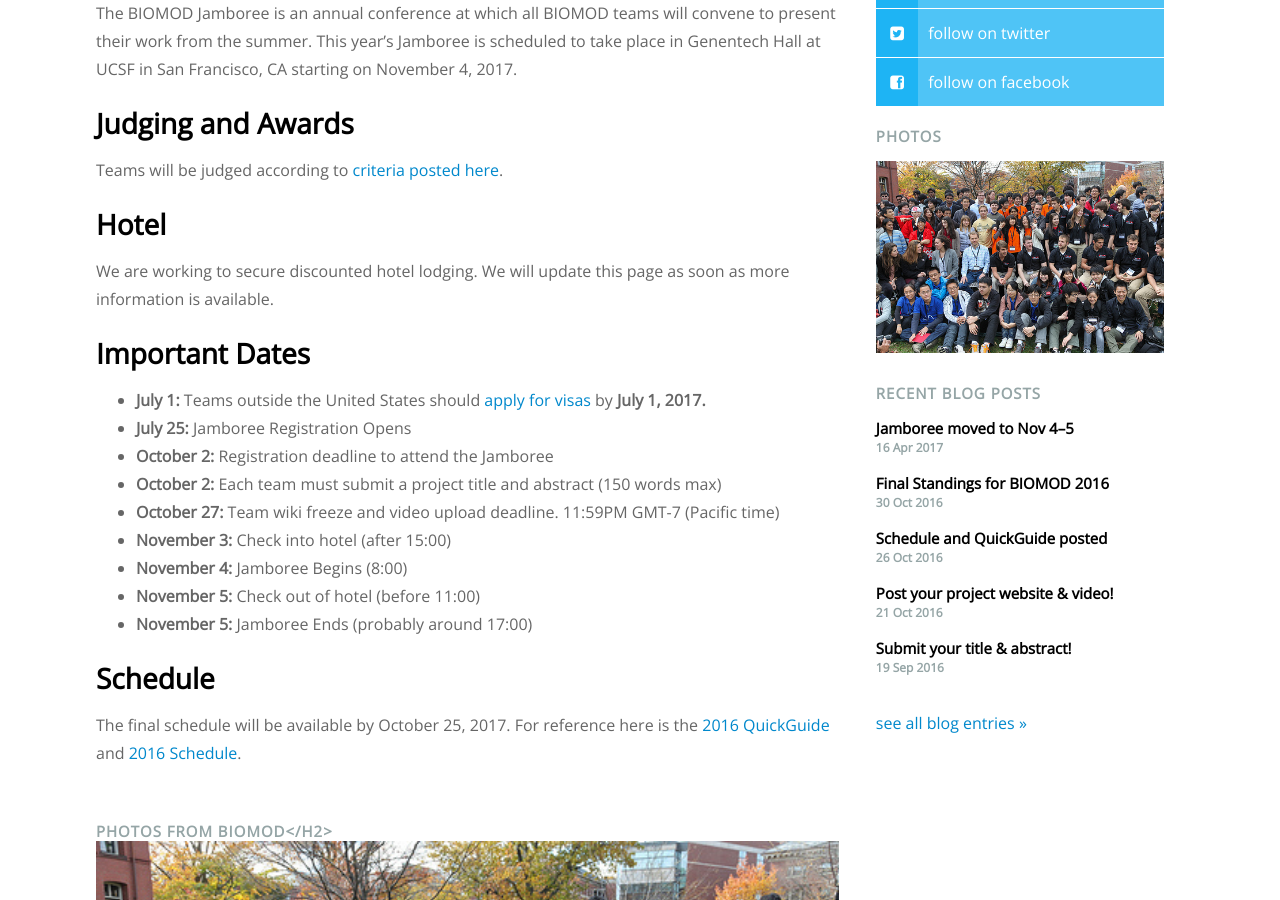
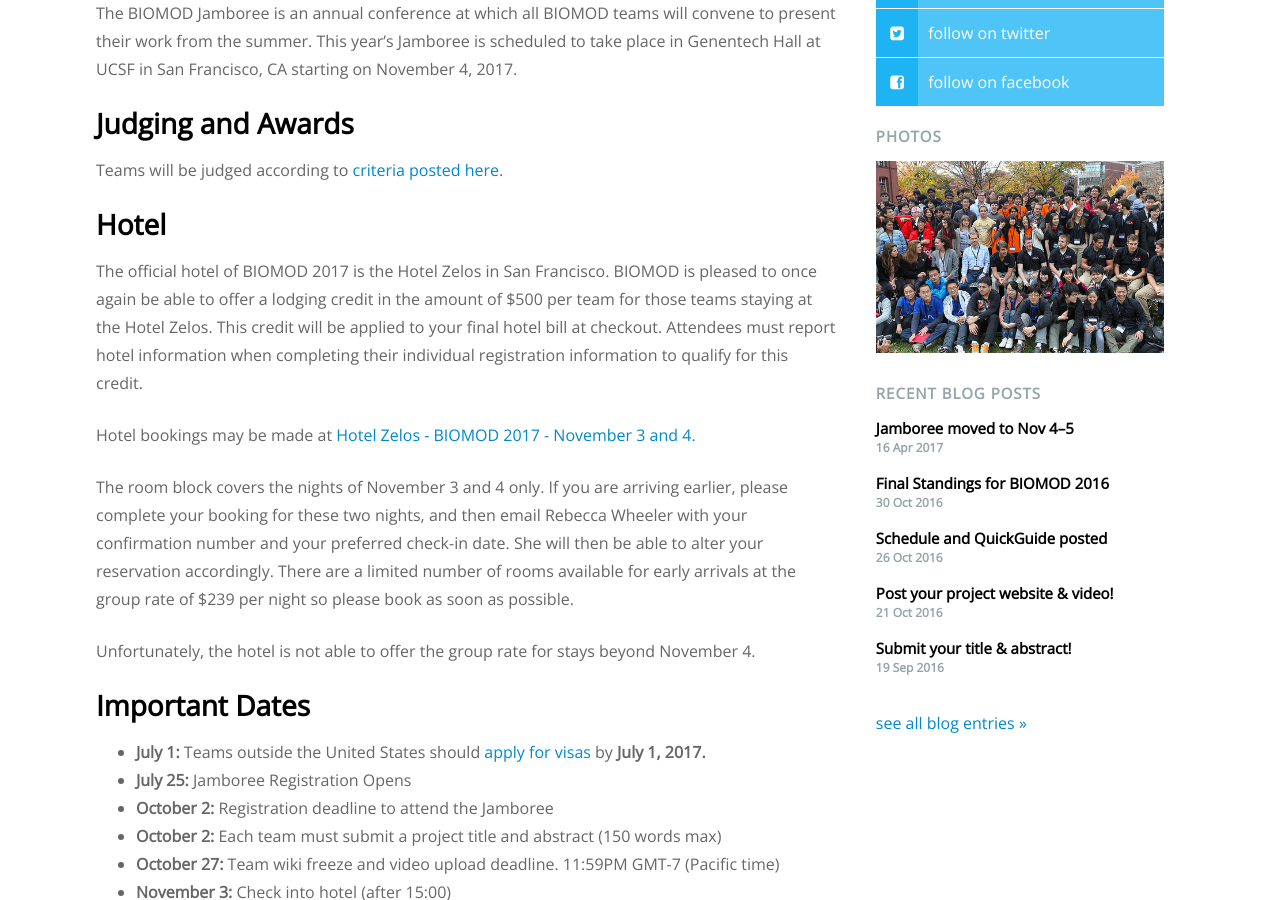
Before and after one commit to sdouglas/biomod, a Jekyll site: the page built from jamboree/index.md, in a window 1280 px wide and 900 px high, scrolled down 263 px. Built offline with Jekyll 4.4.1, drawn with Linux system fonts in a browser that asks for light colours; nearby versions of some CDN libraries.

Commit message:
added hotel information and link for bookings.

```diff
--- a/jamboree/index.md
+++ b/jamboree/index.md
@@ -15,8 +15,13 @@ Teams will be judged according to [criteria posted here](/judging).
 
 ## Hotel
 
-We are working to secure discounted hotel lodging. We will update this page as soon as more information is available.
+The official hotel of BIOMOD 2017 is the Hotel Zelos in San Francisco.  BIOMOD is pleased to once again be able to offer a lodging credit in the amount of $500 per team for those teams staying at the Hotel Zelos.  This credit will be applied to your final hotel bill at checkout.  Attendees must report hotel information when completing their individual registration information to qualify for this credit.
 
+Hotel bookings may be made at <a href="https://gc.synxis.com/rez.aspx?Hotel=75030&Chain=1003&arrive=11/3/2017&depart=11/5/2017&adult=1&child=0&group=58591">Hotel Zelos - BIOMOD 2017 - November 3 and 4.</a>
+
+The room block covers the nights of November 3 and 4 only.  If you are arriving earlier, please complete your booking for these two nights, and then email Rebecca Wheeler with your confirmation number and your preferred check-in date. She will then be able to alter your reservation accordingly. There are a limited number of rooms available for early arrivals at the group rate of $239 per night so please book as soon as possible.
+
+Unfortunately, the hotel is not able to offer the group rate for stays beyond November 4.
 
 ## Important Dates
 
```
